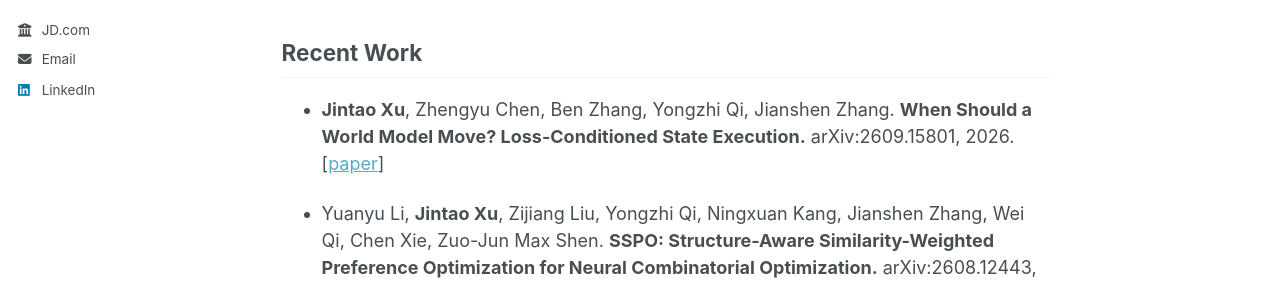
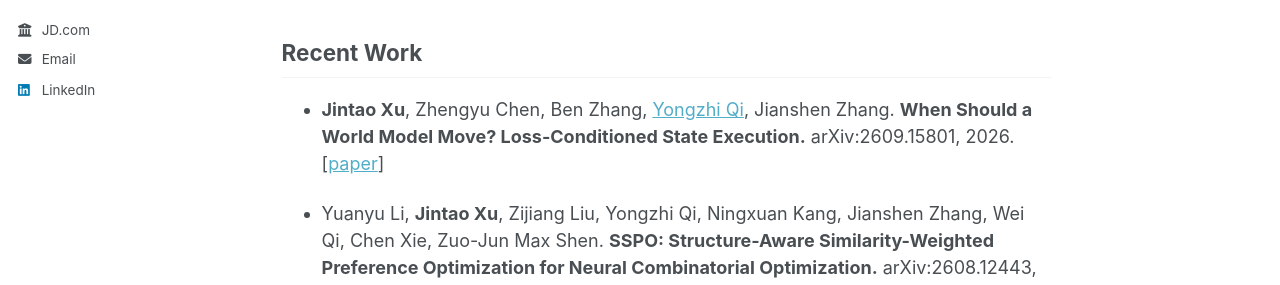
Before and after one commit to JintaoXuMath/JintaoXuMath.github.io, a Jekyll site: the page built from _pages/about.md, in a window 1280 px wide and 900 px high, scrolled down 1468 px. Shown: the part 161-446 px from the top of the window. Built offline with Jekyll 4.4.1, drawn with Linux system fonts in a browser that asks for light colours; part of the change alters nothing that is shown.

```diff
--- a/_pages/about.md
+++ b/_pages/about.md
@@ -45,7 +45,7 @@ My research broadly lies in **AI for decision making**, with particular interest
 
 ## Recent Work
 
-- **Jintao Xu**, Zhengyu Chen, Ben Zhang, Yongzhi Qi, Jianshen Zhang. **When Should a World Model Move? Loss-Conditioned State Execution.** arXiv:2609.15801, 2026. [[paper](https://arxiv.org/abs/2609.15801)]
+- **Jintao Xu**, Zhengyu Chen, Ben Zhang, [Yongzhi Qi](https://qi-yongzhi.github.io/), Jianshen Zhang. **When Should a World Model Move? Loss-Conditioned State Execution.** arXiv:2609.15801, 2026. [[paper](https://arxiv.org/abs/2609.15801)]
 
 - Yuanyu Li, **Jintao Xu**, Zijiang Liu, Yongzhi Qi, Ningxuan Kang, Jianshen Zhang, Wei Qi, Chen Xie, Zuo-Jun Max Shen. **SSPO: Structure-Aware Similarity-Weighted Preference Optimization for Neural Combinatorial Optimization.** arXiv:2608.12443, 2026. [[paper](https://arxiv.org/abs/2608.12443)]
 
```
